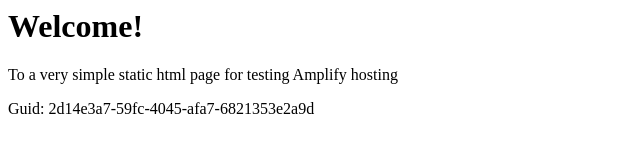
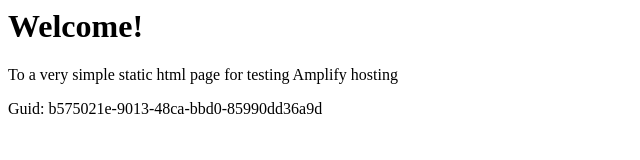
Before and after one commit to aws-aemilia-sin/Github-PR-Commit-Integration-Test-DoNotTouch-GithubWebhookPreviewCanaryTest-v1-prod-ap-southeast-1, a website: page src/index.html in a window 1280 px wide. Shown: the full height of the page, 0-640 px from the left. Drawn offline with Linux system fonts and the light colour scheme.

Commit message:
commit from integ tests

```diff
--- a/src/index.html
+++ b/src/index.html
@@ -12,6 +12,6 @@
 <body>
     <h1>Welcome!</h1>
     <p>To a very simple static html page for testing Amplify hosting</p>
-    <p>Guid: 2d14e3a7-59fc-4045-afa7-6821353e2a9d</p></body>
+    <p>Guid: b575021e-9013-48ca-bbd0-85990dd36a9d</p></body>
 
 </html>
```
